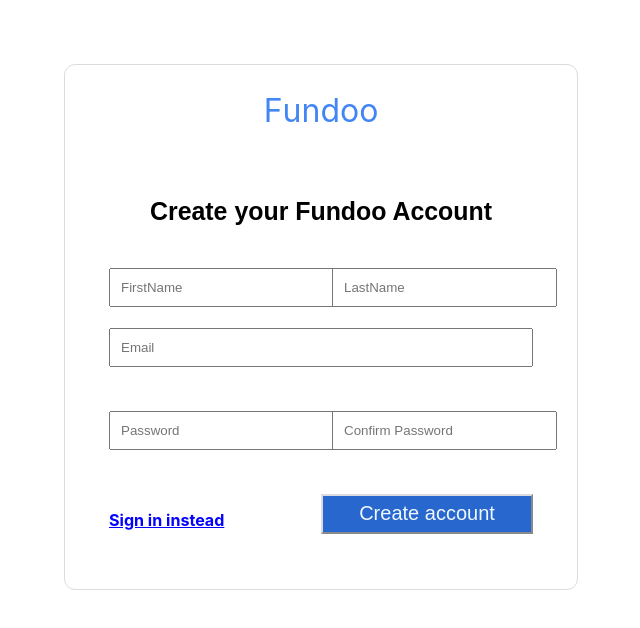
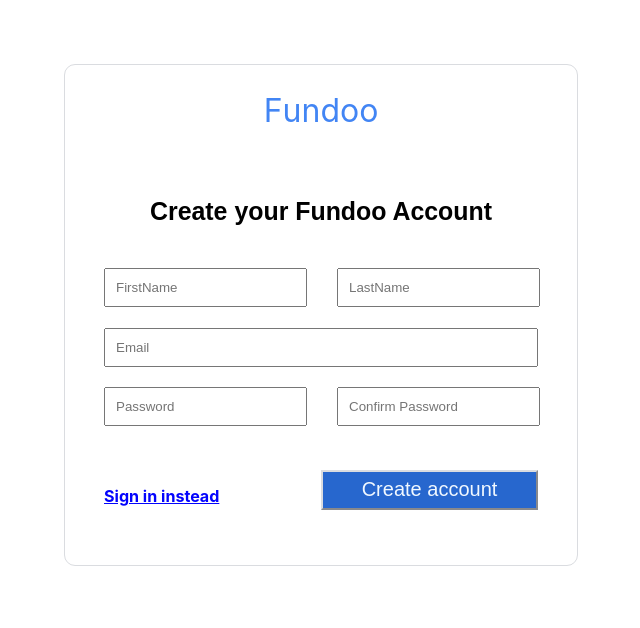
Before and after one commit to roshan1718/FundooNotes, a React (Create React App) app: page /signUp in a window 1280 px wide. Shown: the top 628 px of the page, without its empty margins (319-959 px from the left). Built offline with nearby package versions, Linux system fonts and the light colour scheme.

Commit message:
Modify: signUp page and added validation

```diff
--- a/src/component/login/login.jsx
+++ b/src/component/login/login.jsx
@@ -77,7 +77,10 @@
         </div>
         <div className="textFiled">
           <div className="inputEmail">
-            <Input label="E-mail" name="email" onChange={this.onValueChange} />
+            <Input
+              placeholder="UserName"
+              name="email"
+            onChange={this.onValueChange} />
             <p className="errorMessage">{this.state.formErrors.errorEmail}</p>
           </div>
           <div className="inputPass">
@@ -88,9 +91,9 @@
               name="password"
               onChange={this.onValueChange}
             />
-            <p className="errorMessage">
+            <span className="errorMessage">
               {this.state.formErrors.errorPassword}
-            </p>
+            </span>
           </div>
         </div>
         <br />
--- a/src/component/login/login.scss
+++ b/src/component/login/login.scss
@@ -38,7 +38,7 @@
 }
 .inputPass {
   width: 100%;
-  margin-top: 10%;
+  margin-top: 5%;
 }
 .textWidth {
   width: 90%;
--- a/src/component/signUp/signUp.jsx
+++ b/src/component/signUp/signUp.jsx
@@ -97,7 +97,7 @@
           <h5>Create your Fundoo Account</h5>
         </div>
         <Form>
-          <div className="Passwordfield">
+          <div className="textfield">
             <div>
               <Input
                 className="textSize"
@@ -109,6 +109,9 @@
                 required
                 onChange={this.onValueChange}
               />
+              <span className="errorMessage">
+                {this.state.formErrors.errorFirstName}
+              </span>
             </div>
             <div>
               <Input
@@ -120,9 +123,12 @@
                 required
                 onChange={this.onValueChange}
               />
+              <span className="errorMessage">
+                {this.state.formErrors.errorLastName}
+              </span>
             </div>
           </div>
-          <div className="Passwordfield">
+          <div className="emfield">
             <Input
               className="emailFiled"
               placeholder="Email"
@@ -134,14 +140,13 @@
               onChange={this.onValueChange}
             />
           </div>
-
-          <div className="flex">
+          <div className="flex1">
             <span className="errorMessage">
               {this.state.formErrors.errorEmail}
             </span>
           </div>
-
-          <div className="Passwordfield">
+          <br></br>
+          <div className="textfield">
             <div>
               <Input
                 className="textSize"
@@ -153,25 +158,24 @@
                 required
                 onChange={this.onValueChange}
               />
+              <span className="errorMessage">
+                {this.state.formErrors.errorPassword}
+              </span>
             </div>
             <div>
               <Input
                 className="textSize"
                 placeholder="Confirm Password"
                 id="outlined-basic"
-                variant="outlined"
-                size="small"
                 name="confirmPassword"
                 type="password"
                 required
                 onChange={this.onValueChange}
               />
+              <span className="errorMessage">
+                {this.state.formErrors.errorConfirmPassword}
+              </span>
             </div>
-          </div>
-          <div className="flex">
-            <span className="errorMessage">
-              {this.state.formErrors.errorPassword}
-            </span>
           </div>
 
           <div className="buttons">
--- a/src/component/signUp/signUp.scss
+++ b/src/component/signUp/signUp.scss
@@ -19,10 +19,24 @@
   height: 73px;
 }
 
-.Passwordfield {
+.textfield {
   display: flex;
   flex-direction: row;
   justify-content: space-between;
+}
+.emfield {
+  display: flex;
+}
+
+.emailFiled {
+  width: 410px;
+  padding: 10px;
+  margin-top: 5%;
+}
+
+.textSize {
+  width: 89%;
+  padding: 10px;
 }
 
 .InputPanel1 {
@@ -66,17 +80,6 @@
   height: 44px;
 }
 
-.textSize {
-  width: 100%;
-  padding: 10px;
-}
-
-.emailFiled {
-  width: 400px;
-  padding: 10px;
-  margin-top: 5%;
-}
-
 .errorMessage {
   color: red;
   font-size: 0.75em;
@@ -85,6 +88,7 @@
 .buttons {
   display: flex;
   margin-bottom: 5%;
+  margin-top: 10%;
   justify-content: space-between;
 }
 
```
Also changed, not shown: 1 other file (tests, documents, lock files or other folders).
